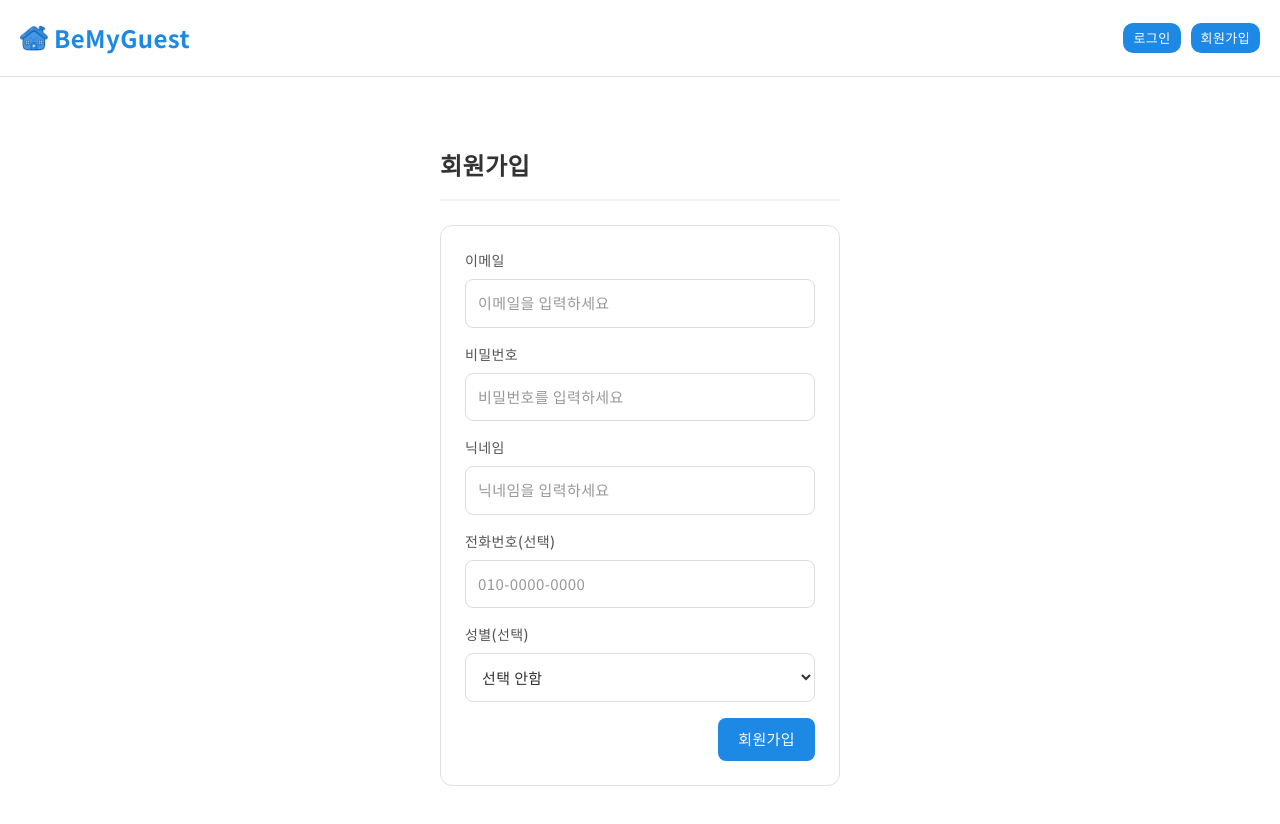
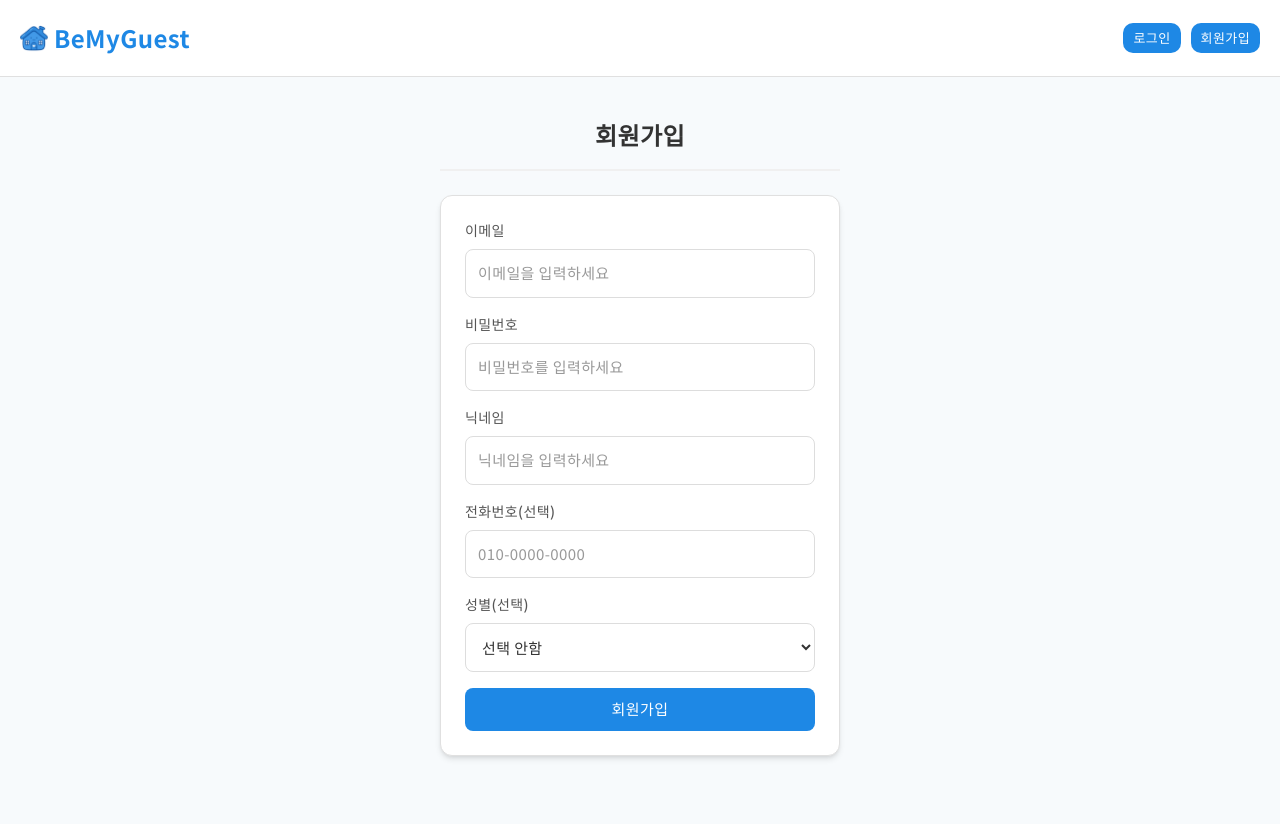
Before and after one commit to jeongwoo-right/be-my-guest, a React (Vite) app in the folder bemyguest-frontend/my-app/: page /signup in a window 1280 px wide. Shown: the top 824 px of the page. Built offline with nearby package versions, Linux system fonts and the light colour scheme; no server answers; the HTML template or start-up script is replaced by a standard one; a web font is replaced by a local one.

Commit message:
chore: 로그인 페이지 및 회원가입페이지 css 수정

```diff
--- a/bemyguest-frontend/my-app/src/pages/LoginPage.css
+++ b/bemyguest-frontend/my-app/src/pages/LoginPage.css
@@ -1,34 +1,37 @@
 /* LoginPage.css */
 
-/* 페이지 래퍼: 가운데 정렬 */
+/* 페이지 전체를 덮고, 내용을 중앙에 배치하는 컨테이너 */
 .auth-page {
-  padding: 20px;
   display: flex;
   flex-direction: column;
-  align-items: center; /* 가로 가운데 정렬 */
+  align-items: center;   /* 수평 중앙 정렬 */
+  min-height: 100vh;     /* 🌟 최소 높이를 화면 전체 높이로 설정 (스크롤의 핵심) */
+  padding: 0px;
+  background-color: #f7fafc; /* 배경색 추가 */
+  box-sizing: border-box;
 }
 
-/* 제목: MyInfoTab과 동일한 톤 */
 .auth-page h2 {
-  font-size: 24px;
+  font-size: 28px;
   font-weight: 600;
-  color: #333;
-  margin-top: 50px;
-  margin-bottom: 24px;
-  padding-bottom: 16px;
-  border-bottom: 2px solid #f0f0f0;
+  color: #2d3748;
+  margin: 0 0 24px; /* 상단 마진 제거, 하단 마진만 사용 */
+  padding: 0;
+  border-bottom: none; /* 제목 밑줄 제거 */
+  max-width: 400px;
   width: 100%;
-  max-width: 400px;
+  text-align: center;
 }
 
-/* 카드/폼 컨테이너 */
+/* 로그인 폼을 감싸는 카드 */
 .auth-card {
   width: 100%;
   max-width: 400px;
-  background-color: #fff;
-  border: 1px solid #e0e0e0;
+  padding: 40px;
+  background-color: white;
   border-radius: 12px;
-  padding: 24px;
+  border: none; /* 테두리 제거 */
+  box-shadow: 0 4px 6px -1px rgba(0, 0, 0, 0.1), 0 2px 4px -2px rgba(0, 0, 0, 0.1);
 }
 
 /* 필드 그룹 */
@@ -36,57 +39,53 @@
   display: flex;
   flex-direction: column;
   gap: 8px;
-  margin-bottom: 16px;
+  margin-bottom: 20px; /* 간격 조정 */
 }
 
-/* 라벨 */
 .form-group label {
   font-size: 14px;
-  color: #555;
+  color: #4a5568;
   font-weight: 500;
 }
 
-/* 입력 공통 (MyInfoTab과 통일) */
+/* 입력 공통 스타일 */
 .form-input {
   width: 100%;
   padding: 12px;
-  border: 1px solid #ddd;
+  border: 1px solid #cbd5e0;
   border-radius: 8px;
-  font-size: 15px;
-  background-color: #fff;
-  color: #333;
-  outline: none;
+  font-size: 16px;
+  box-sizing: border-box;
   transition: border-color 0.15s, box-shadow 0.15s;
 }
 
 .form-input:focus {
-  border-color: #b3d4ff;
-  box-shadow: 0 0 0 3px rgba(0, 123, 255, 0.12);
+  outline: none;
+  border-color: #4299e1;
+  box-shadow: 0 0 0 1px #4299e1;
 }
 
-/* 액션 영역: 버튼 오른쪽 정렬(통일) */
+/* 액션 영역 */
 .form-actions {
-  display: flex;
-  justify-content: space-between; /* 로그인/회원가입 좌우 배치 */
-  gap: 10px;
-  margin-top: 8px;
+  margin-top: 30px;
 }
 
-/* 기본(primary) 버튼: #0a7 */
+/* 로그인 버튼 */
 .primary-button {
-  padding: 10px 20px;
+  width: 100%;
+  padding: 12px;
   border-radius: 8px;
   border: none;
-  font-size: 15px;
-  font-weight: 500;
+  font-size: 16px;
+  font-weight: 600;
   cursor: pointer;
-  background-color: var(--color-brand-600);
+  background-color: #e53e3e; /* BeMyGuest 테마 색상과 유사하게 */
   color: #fff;
   transition: background-color 0.2s;
 }
 
 .primary-button:hover:not(:disabled) {
-  background-color: var(--color-brand-700);
+  background-color: #c53030;
 }
 
 .primary-button:disabled {
@@ -94,40 +93,17 @@
   cursor: not-allowed;
 }
 
-/* 보조(secondary) 버튼: 테두리형 */
-.secondary-button {
-  padding: 10px 20px;
-  border-radius: 8px;
-  border: 1px solid #ccc;
-  background-color: #fff;
-  color: #333;
-  font-size: 15px;
-  font-weight: 500;
-  cursor: pointer;
-  transition: background-color 0.2s, color 0.2s, border-color 0.2s;
-}
-
-.secondary-button:hover {
-  background-color: #f7f7f7;
-  border-color: #bbb;
-}
-
-/* 에러 메시지 (통일 톤) */
-.feedback {
-  margin-top: 12px;
+/* 에러 메시지 */
+.feedback.error {
+  color: #e53e3e;
   font-size: 14px;
-}
-
-.feedback.error {
-  color: var(--color-brand-600);
+  margin-top: 16px;
+  text-align: center;
 }
 
 /* 반응형 */
 @media (max-width: 480px) {
-  .auth-page {
-    padding: 16px;
-  }
   .auth-card {
-    padding: 20px;
+    padding: 24px;
   }
 }
--- a/bemyguest-frontend/my-app/src/pages/SignupPage.css
+++ b/bemyguest-frontend/my-app/src/pages/SignupPage.css
@@ -13,7 +13,7 @@
   font-size: 24px;
   font-weight: 600;
   color: #333;
-  margin-top: 50px;
+  margin-top: 20px;
   margin-bottom: 24px;
   padding-bottom: 16px;
   border-bottom: 2px solid #f0f0f0;
```
